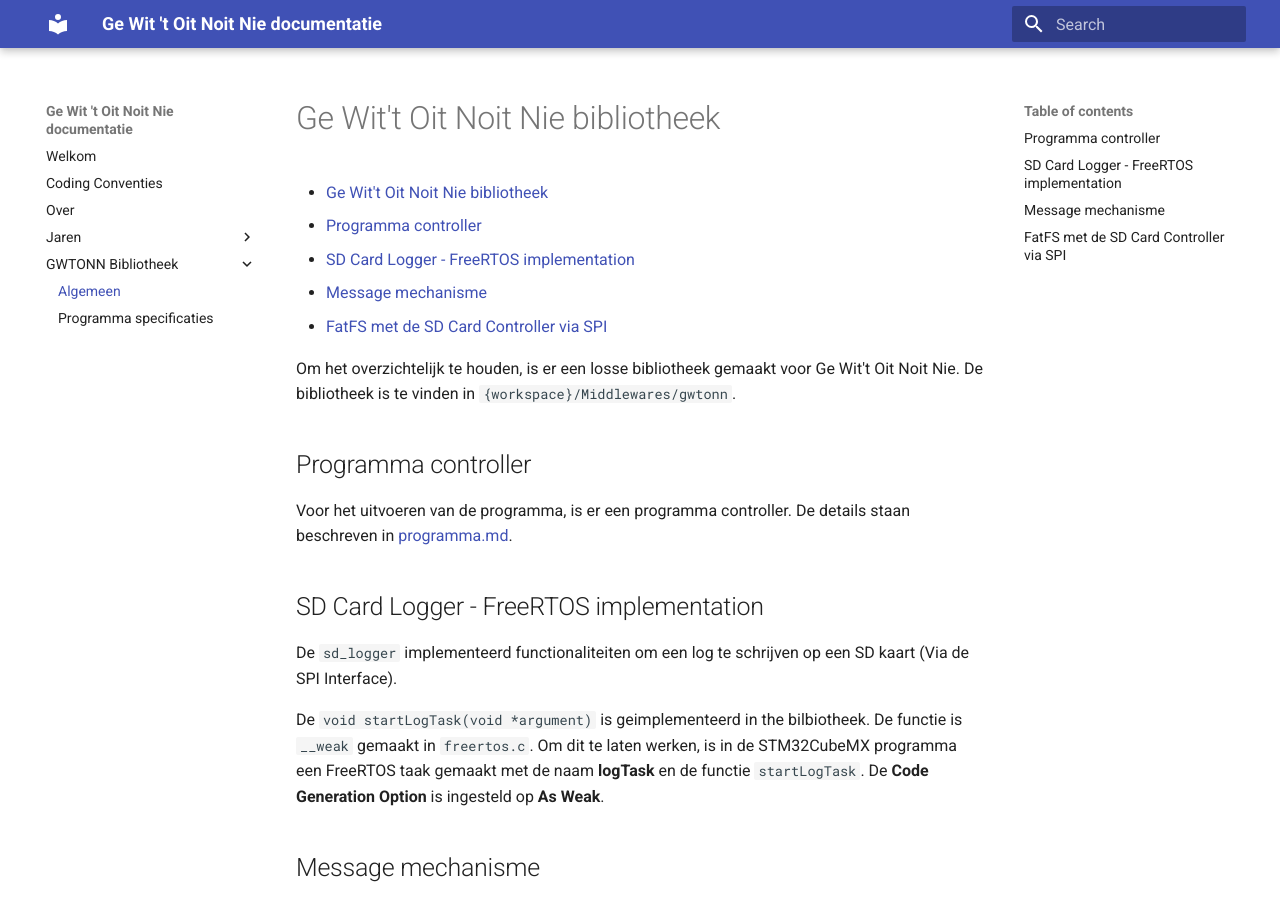
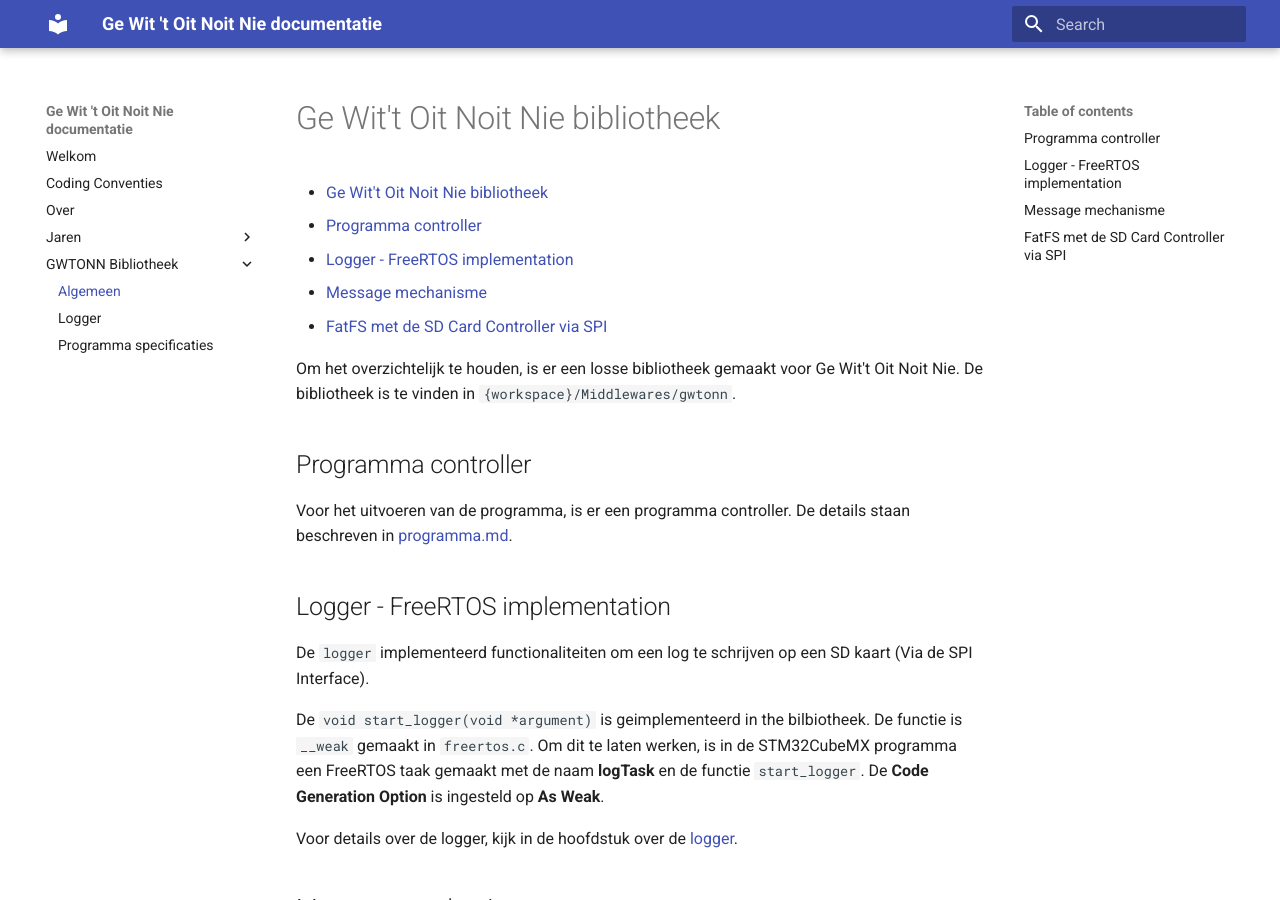
Before and after one commit to Ge-Wit-t-Oit-Noit-Nie/documentation, an MkDocs documentation site: the page built from docs/gwtonn_library/index.md, in a window 1280 px wide and 900 px high. Built offline with MkDocs 1.6.1 and Material for MkDocs 9.7.7, drawn with Linux system fonts in a browser that asks for light colours.

```diff
--- a/docs/gwtonn_library/index.md
+++ b/docs/gwtonn_library/index.md
@@ -2,7 +2,7 @@
 
 - [Ge Wit't Oit Noit Nie bibliotheek](#ge-witt-oit-noit-nie-bibliotheek)
   - [Programma controller](#programma-controller)
-  - [SD Card Logger - FreeRTOS implementation](#sd-card-logger-freertos-implementation)
+  - [Logger - FreeRTOS implementation](#logger-freertos-implementation)
   - [Message mechanisme](#message-mechanisme)
   - [FatFS met de SD Card Controller via SPI](#fatfs-met-de-sd-card-controller-via-spi)
 
@@ -12,11 +12,13 @@ Om het overzichtelijk te houden, is er een losse bibliotheek gemaakt voor Ge Wit
 
 Voor het uitvoeren van de programma, is er een programma controller. De details staan beschreven in [programma.md](programma.md).
 
-## SD Card Logger - FreeRTOS implementation
+## Logger - FreeRTOS implementation
 
-De `sd_logger` implementeerd functionaliteiten om een log te schrijven op een SD kaart (Via de SPI Interface).
+De `logger` implementeerd functionaliteiten om een log te schrijven op een SD kaart (Via de SPI Interface).
 
-De `void startLogTask(void *argument)` is geimplementeerd in the bilbiotheek. De functie is `__weak` gemaakt in `freertos.c`. Om dit te laten werken, is in de STM32CubeMX programma een FreeRTOS taak gemaakt met de naam **logTask** en de functie `startLogTask`. De **Code Generation Option** is ingesteld op **As Weak**.
+De `void start_logger(void *argument)` is geimplementeerd in the bilbiotheek. De functie is `__weak` gemaakt in `freertos.c`. Om dit te laten werken, is in de STM32CubeMX programma een FreeRTOS taak gemaakt met de naam **logTask** en de functie `start_logger`. De **Code Generation Option** is ingesteld op **As Weak**.
+
+Voor details over de logger, kijk in de hoofdstuk over de [logger](logger.md).
 
 ## Message mechanisme
 
--- a/mkdocs.yml
+++ b/mkdocs.yml
@@ -10,6 +10,7 @@ nav:
           - Programma specificaties: year/2025/program_specifications.md
   - GWTONN Bibliotheek:
       - Algemeen: gwtonn_library/index.md
+      - Logger: gwtonn_library/logger.md
       - Programma specificaties: gwtonn_library/programma.md
 
 markdown_extensions:
```
Also changed, not shown: docs/gwtonn_library/logger.md (added, +65 -0 lines).
